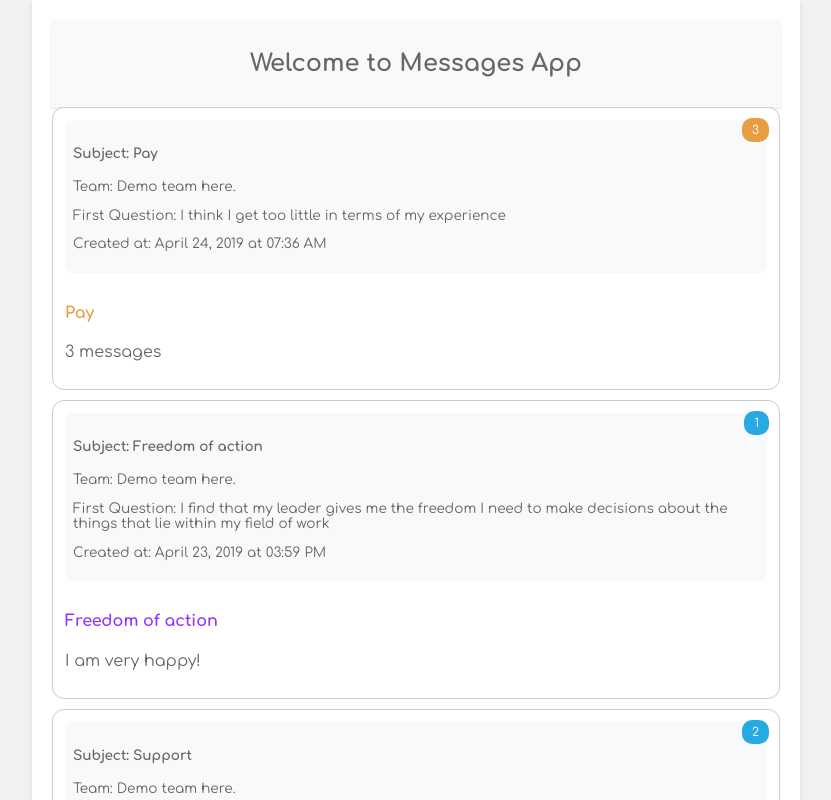
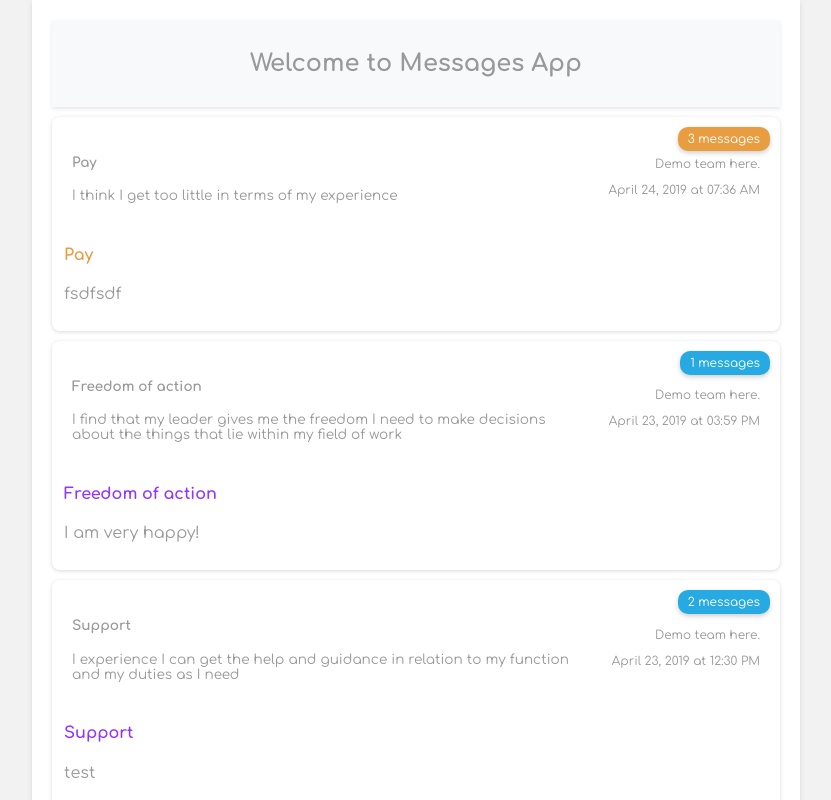
Before and after one commit to IvanGoranoff/messages-app, a React (Create React App) app in the folder messages-app/: page / in a window 1280 px wide. Shown: the top 800 px of the page, without its empty margins (224-1055 px from the left). Built offline with nearby package versions, Linux system fonts and the light colour scheme.

Commit message:
some fixes

```diff
--- a/messages-app/src/components/Thread.js
+++ b/messages-app/src/components/Thread.js
@@ -14,10 +14,14 @@ function Thread({ messages }) {
     return (
         <div className={`thread ${isExpanded ? 'expanded' : 'collapsed'} ${highScoreExists ? 'high-rating' : ''}`} onClick={toggleExpanded}>
             <div className="thread-metadata">
-                <h4>Subject: {messages[0].subject}</h4>
-                <p>Team: {messages[0].team}</p>
-                <p>First Question: {messages[0].question}</p>
-                <p>Created at: {formatDate(messages[0].created_at)}</p>
+                <div className="metadata-content">
+                    <h4> {messages[0].subject}</h4>
+                    <p>{messages[0].question}</p>
+                </div>
+                <div className="metadata-details">
+                    <p> {messages[0].team}</p>
+                    <p>{formatDate(messages[0].created_at)}</p>
+                </div>
             </div>
             {isExpanded ? (
                 messages.map((message, index) => (
@@ -29,9 +33,9 @@ function Thread({ messages }) {
             ) : (
                 <div>
                     <h4 style={{ color: messages[0].score >= 6 ? '#9335ff' : '#e89d40' }}>{messages[0].subject}</h4>
-                    <p>{messages.length > 1 ? `${messages.length} messages` : messages[0].text}</p>
+                    <p>{messages[0].text}</p>
                     <div className="count" style={{ backgroundColor: messages[0].score >= 6 ? '#27aae1' : '#e89d40' }}>
-                        {messages.length}
+                        {messages.length} messages
                     </div>
                 </div>
             )}
--- a/messages-app/src/styles/main.scss
+++ b/messages-app/src/styles/main.scss
@@ -1,9 +1,10 @@
 // Import Comfortaa font from Google Fonts
 @import url('https://fonts.googleapis.com/css2?family=Comfortaa:wght@300;400;700&display=swap');
 
+// Define colors and variables
 $font-family: 'Comfortaa', cursive;
 $background-color: #f2f2f2;
-$text-color: #666;
+$text-color: #999999; // updated for contrast
 $high-rating-color: #9335ff;
 $low-rating-color: #e89d40;
 $border-color: #ccc;
@@ -23,7 +24,7 @@ body, html {
     margin: auto;
     background-color: #fff;
     box-shadow: 0 2px 5px rgba(0,0,0,0.1);
-    padding: 20px; // Padding for the container
+    padding: 20px;
     box-sizing: border-box;
 }
 
@@ -38,23 +39,33 @@ body, html {
     display: flex;
     flex-direction: column;
     background: #FFF;
-    border: 1px solid $border-color;
-    margin-bottom: 10px;
+    margin: 10px 0;
     padding: 12px;
     position: relative;
     cursor: pointer;
-    border-radius: 12px;
+    border-radius: 8px;
+    box-shadow: 0 1px 4px rgba(0,0,0,0.15);
 
     &:hover {
-        box-shadow: 0 2px 10px rgba(0,0,0,0.1);
+        box-shadow: 0 2px 6px rgba(0,0,0,0.2);
     }
 
     .thread-metadata {
-        background-color: #f8f9fa;
+        display: flex;
+        justify-content: space-between;
+        align-items: center;
         padding: 8px;
-        border-radius: 8px;
-        margin-bottom: 10px;
         font-size: 0.85rem;
+
+        .metadata-content {
+            flex: 3;
+        }
+
+        .metadata-details {
+            flex: 1;
+            text-align: right;
+            font-size: 0.75rem;
+        }
     }
 
     .count {
@@ -66,6 +77,7 @@ body, html {
         padding: 5px 10px;
         border-radius: 10px;
         font-size: 0.75rem;
+        box-shadow: 0 2px 5px rgba(0,0,0,0.2); // Improved shadow for 3D effect
     }
 
     .high-rating .count {
```
